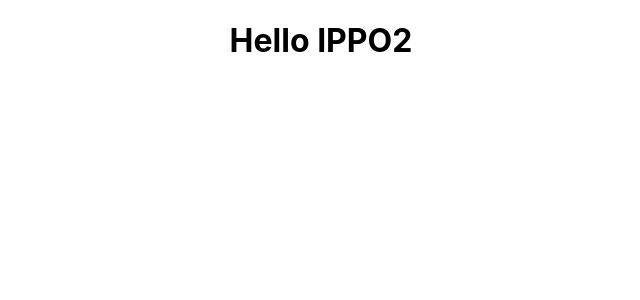
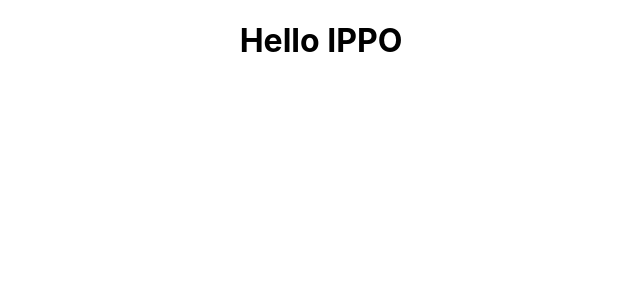
Before and after one commit to ozaki25/ippo, a React (Create React App) app: page / in a window 1280 px wide. Shown: the top 300 px of the page, without its empty margins (319-959 px from the left). Built offline with nearby package versions, Linux system fonts and the light colour scheme.

Commit message:
modify manifest

```diff
--- a/src/App.js
+++ b/src/App.js
@@ -5,7 +5,7 @@ class App extends Component {
   render() {
     return (
       <div className="App">
-        <h1>Hello IPPO2</h1>
+        <h1>Hello IPPO</h1>
       </div>
     );
   }
```
Also changed, not shown: public/manifest.json.
